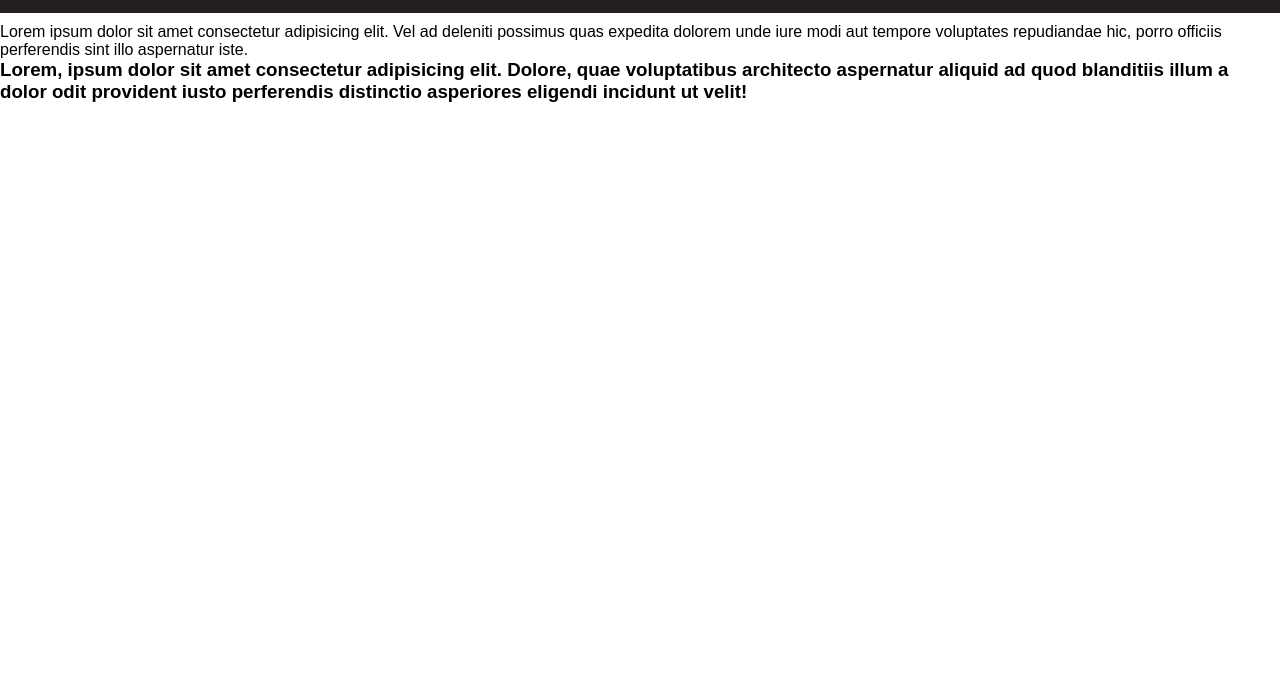
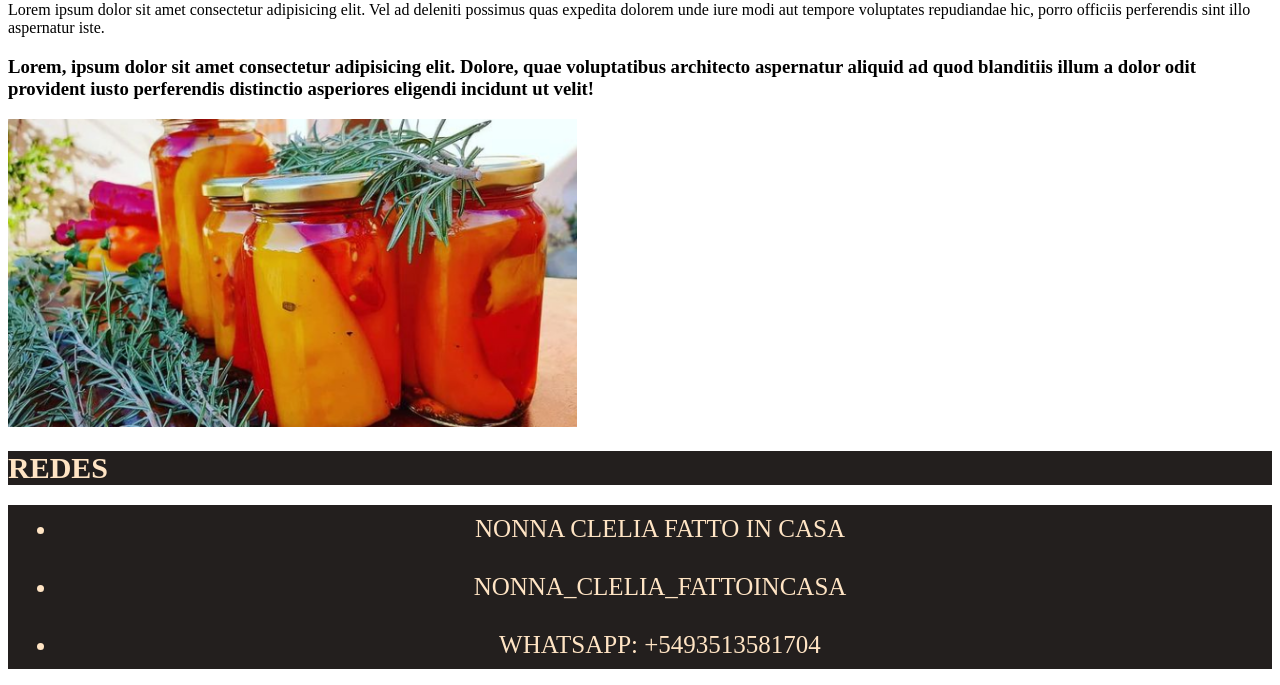
Before and after one commit to Damiannn2099/desafiogit, a website: page pages/productos.html in a window 1280 px wide. Shown: the part 265-950 px from the top of the page. Before the commit the page ends 800 px from the top, so only its background shows below. Drawn offline with Linux system fonts and the light colour scheme.

Commit message:
agregue una imagen y footer a la pag productos

```diff
--- a/pages/productos.html
+++ b/pages/productos.html
@@ -6,7 +6,7 @@
     <meta name="viewport" content="width=device-width, initial-scale=1.0">
     <meta name="description" content="NonnaClelia Fatto in Casa con amore, ventas de encurtidos, fiambres, quesos, presentes y mas">
     <meta name="keywords" content="Presentes, Presentes Empresariales, Bondiolas, Salames, Quesos, Picadas, Cerveza, Regalo">
-    <link rel="stylesheet" href="../scss/estilo.css">
+    <link rel="stylesheet" href="../css/estilo.css">
     <title>Productos</title>
 </head>
 <body>
@@ -23,10 +23,26 @@
         </ul>
     </nav>
 </header>
+<main>
 <section>
     <div class="caja">Lorem ipsum dolor sit amet consectetur adipisicing elit. Vel ad deleniti possimus quas expedita dolorem unde iure modi aut tempore voluptates repudiandae hic, porro officiis perferendis sint illo aspernatur iste.</div>
     <h3>Lorem, ipsum dolor sit amet consectetur adipisicing elit. Dolore, quae voluptatibus architecto aspernatur aliquid ad quod blanditiis illum a dolor odit provident iusto perferendis distinctio asperiores eligendi incidunt ut velit!</h3>
 </section>
-
+<div>
+    <img src="../img/frascos-2.png" alt="" width="45%">
+</div>
+</main>
+<!--inicio footer-->
+<footer class="redes">
+    <h1>REDES</h1>
+    <nav class="estilo_lista_redes">
+      <ul class="estilo_lista_redes__ul">
+        <li class="estilo_lista_redes__li estilo_lista_redes__li--activo"><a href="https://www.instagram.com/nonna_clelia_fattoincasa/">NONNA CLELIA FATTO IN CASA</a> </li>
+        <li class="estilo_lista_redes__li"><a href="https://www.facebook.com/Nonna-Clelia-Fatto-in-casa-102496701549019">NONNA_CLELIA_FATTOINCASA</a></li>
+        <li class="estilo_lista_redes__li">WHATSAPP: +5493513581704</li>
+      </ul>
+    </nav>
+  </footer>
+  <!--cierre footer-->
 </body>
 </html>
```
Also changed, not shown: 1 other file.
